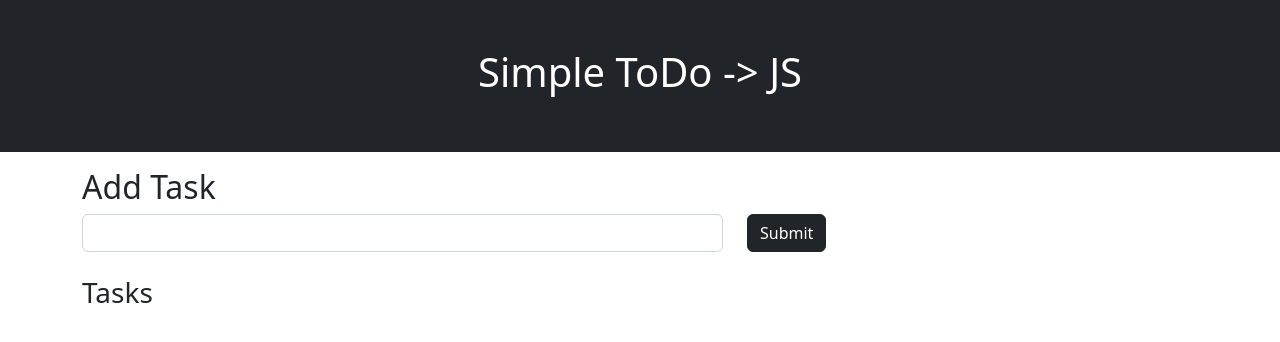
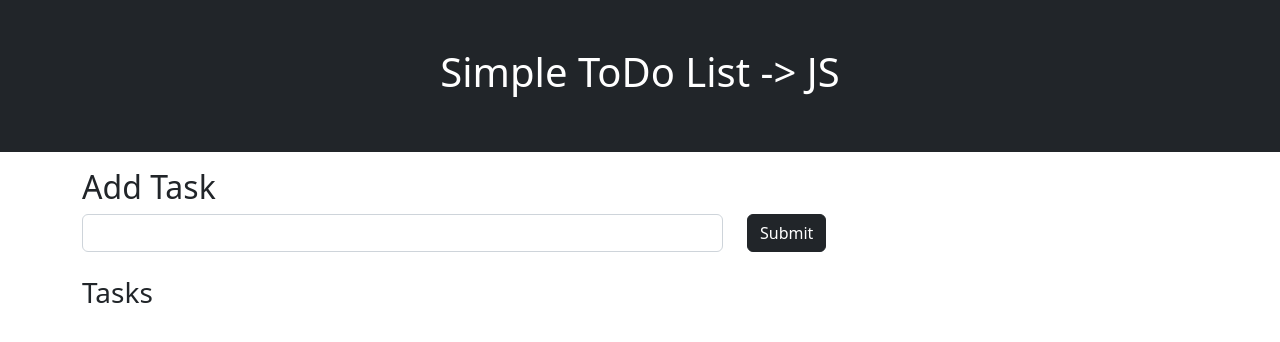
Before and after one commit to MostafaMohsen2022/ToDo-JS, a plain HTML site: page index.html in a window 1280 px wide. Drawn offline with nearby package versions, Linux system fonts and the light colour scheme.

Commit message:
Update index.html

```diff
--- a/index.html
+++ b/index.html
@@ -14,7 +14,7 @@
 		<div class="container">
 			<div class="row">
 				<div class="col-lg-12 col-md-12 col-sm-12">
-					<h1>Simple ToDo -> JS</h1>
+					<h1>Simple ToDo List -> JS</h1>
 				</div>
 			</div>
 		</div>
```
